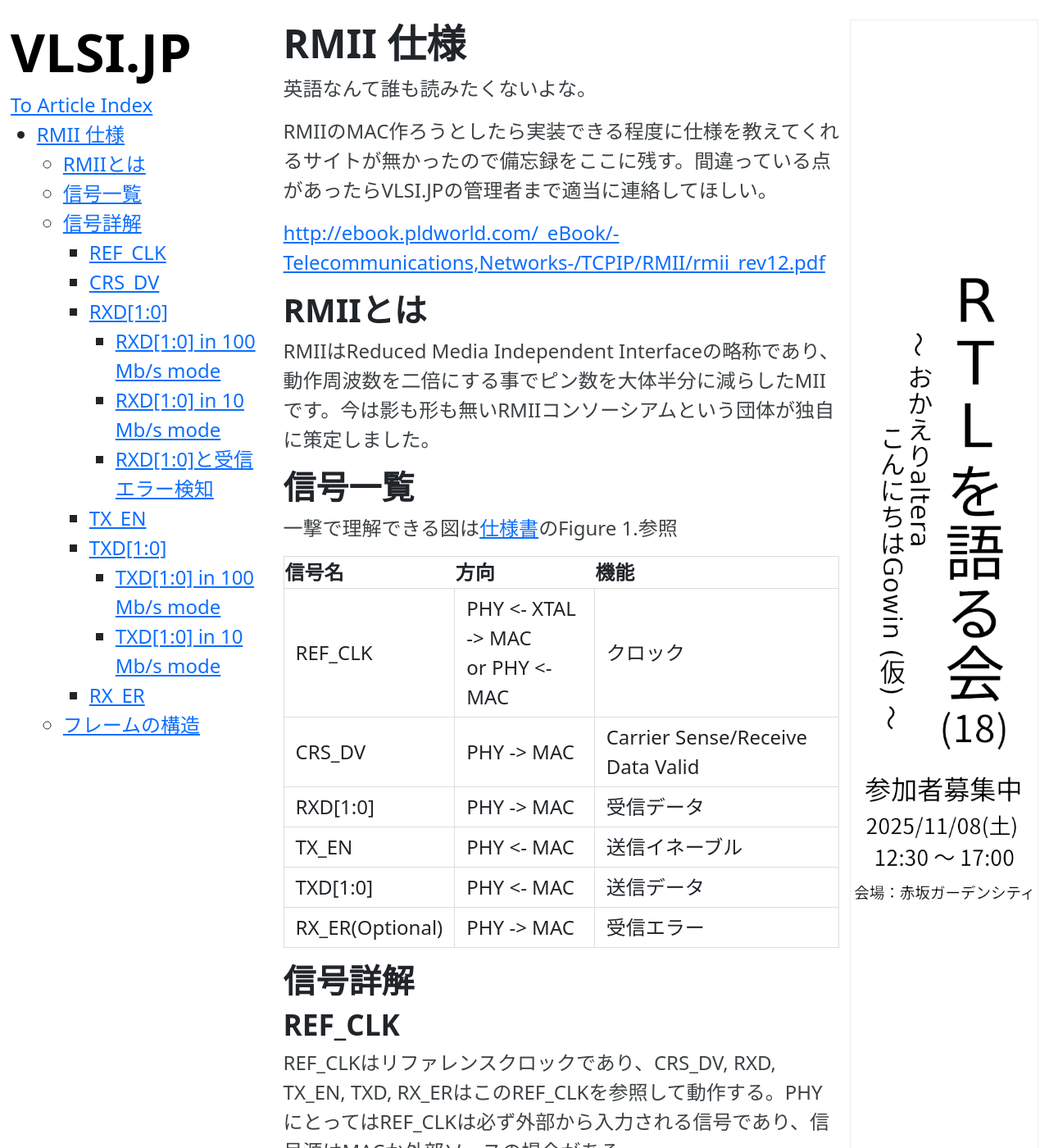
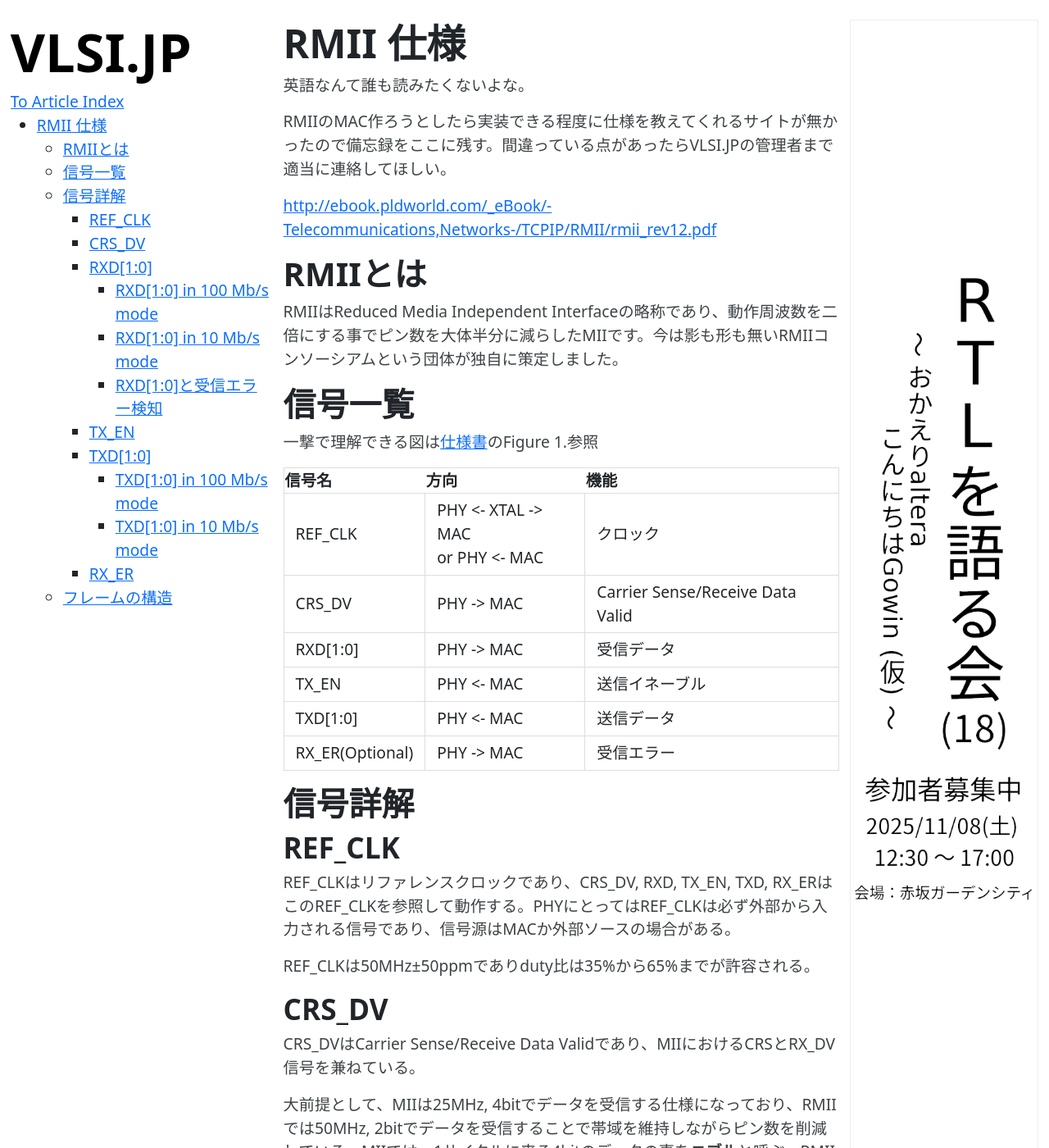
Before and after one commit to VLSI-JP/VLSI-JP.github.io, a Jekyll site: the page built from RMII.md, in a window 1280 px wide and 1400 px high. Shown: the whole window at 82% size. Built offline with Jekyll 4.4.1, drawn with Linux system fonts in a browser that asks for light colours.

Commit message:
resize font2

```diff
--- a/assets/css/layout.css
+++ b/assets/css/layout.css
@@ -14,7 +14,7 @@
 h1 { font-size: clamp(2.0rem, 5vw, 3.0rem); }
 h2 { font-size: clamp(1.8rem, 4.5vw, 2.5rem); }
 h3 { font-size: clamp(1.5rem, 4vw, 2.2rem); }
-p, li, a, th, td { font-size: clamp(1.0rem, 2.5vw, 1.5rem); } /* 1rem = 約16px */
+p, li, a, th, td { font-size: clamp(1.0rem, 2.5vw, 1.2rem); } /* 1rem = 約16px */
 
 p {
     color: #3d4245!important;
```
